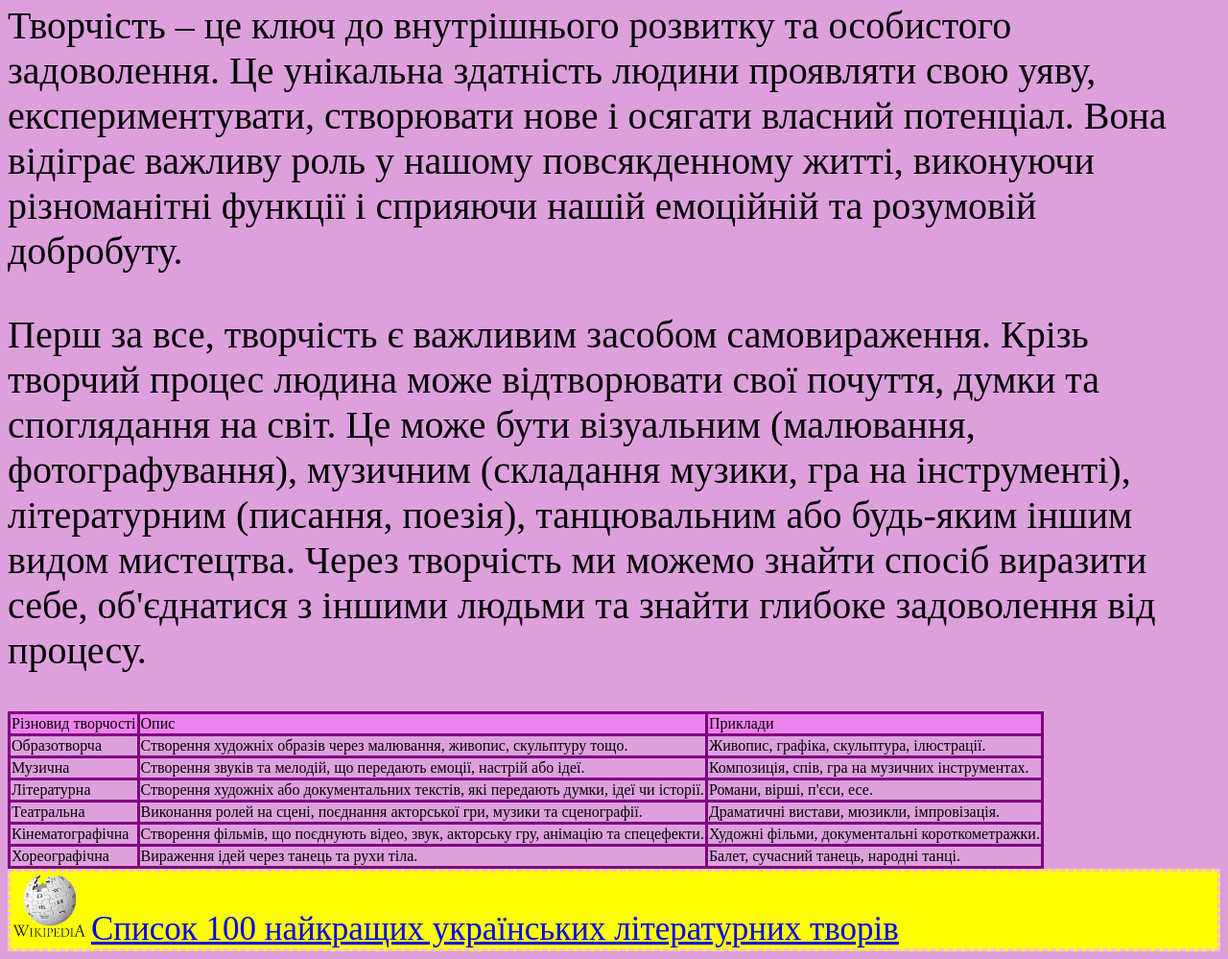
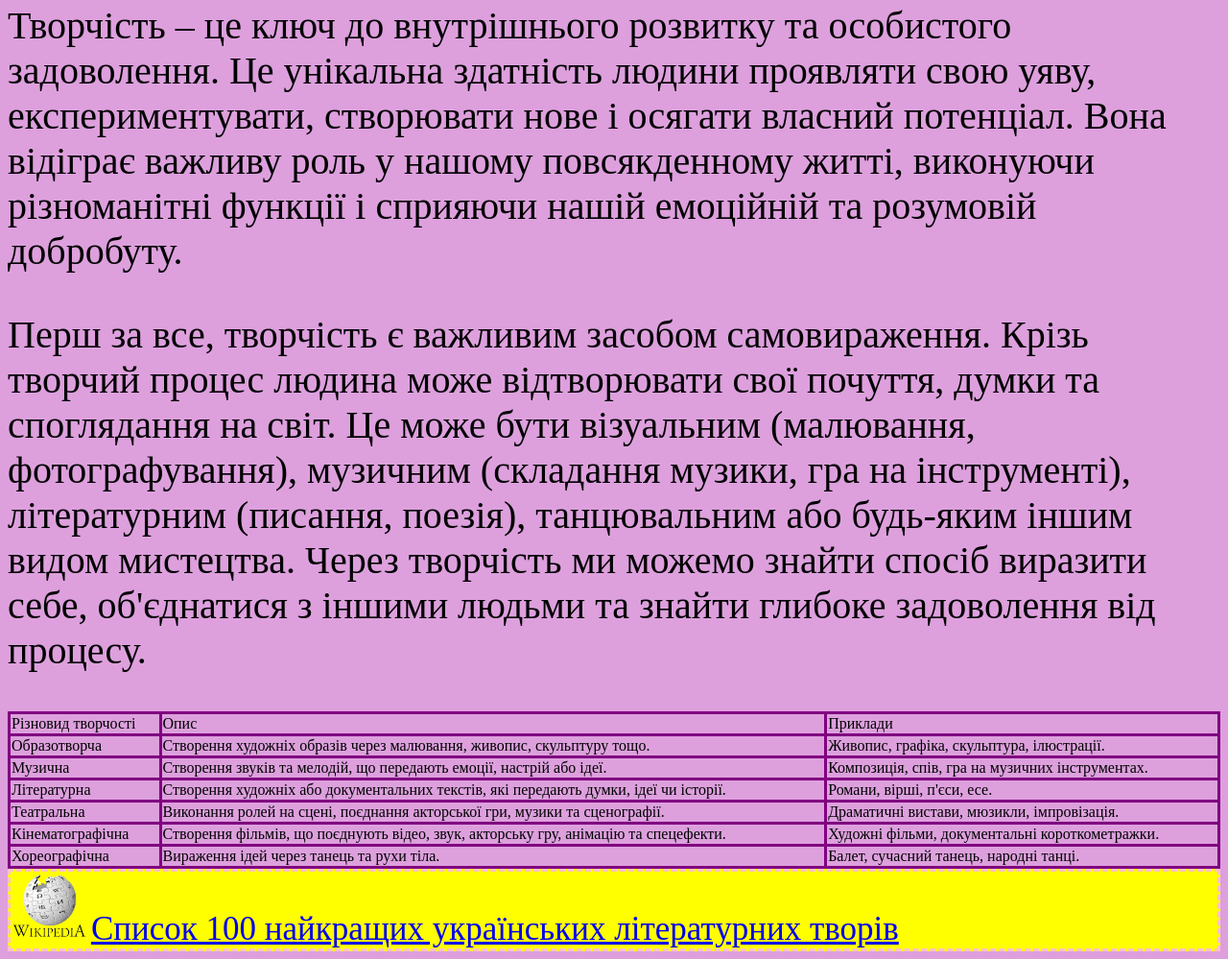
Before and after one commit to VikaKhaustova/Sasha_Namashko, a plain HTML site: page index.html in a window 1280 px wide. Shown: the part 203-1202 px from the top of the page at 96% size. Drawn offline with Linux system fonts and the light colour scheme.

Commit message:
Update index.html

```diff
--- a/index.html
+++ b/index.html
@@ -9,7 +9,7 @@
         <p>Творчість – це ключ до внутрішнього розвитку та особистого задоволення. Це унікальна здатність людини проявляти свою уяву, експериментувати, створювати нове і осягати власний потенціал. Вона відіграє важливу роль у нашому повсякденному житті, виконуючи різноманітні функції і сприяючи нашій емоційній та розумовій добробуту.</p>
 
         <p>Перш за все, творчість є важливим засобом самовираження. Крізь творчий процес людина може відтворювати свої почуття, думки та споглядання на світ. Це може бути візуальним (малювання, фотографування), музичним (складання музики, гра на інструменті), літературним (писання, поезія), танцювальним або будь-яким іншим видом мистецтва. Через творчість ми можемо знайти спосіб виразити себе, об'єднатися з іншими людьми та знайти глибоке задоволення від процесу. </p>
-        <table style="border: 3px solid purple; border-collapse: collapse">
+        <table style="border: 3px solid purple; border-collapse: collapse" width="100%>
             <!--перший рядок -->
             <tr style="background-color: Violet">
                 <td style="border: 3px solid purple">Різновид творчості</td>
```
